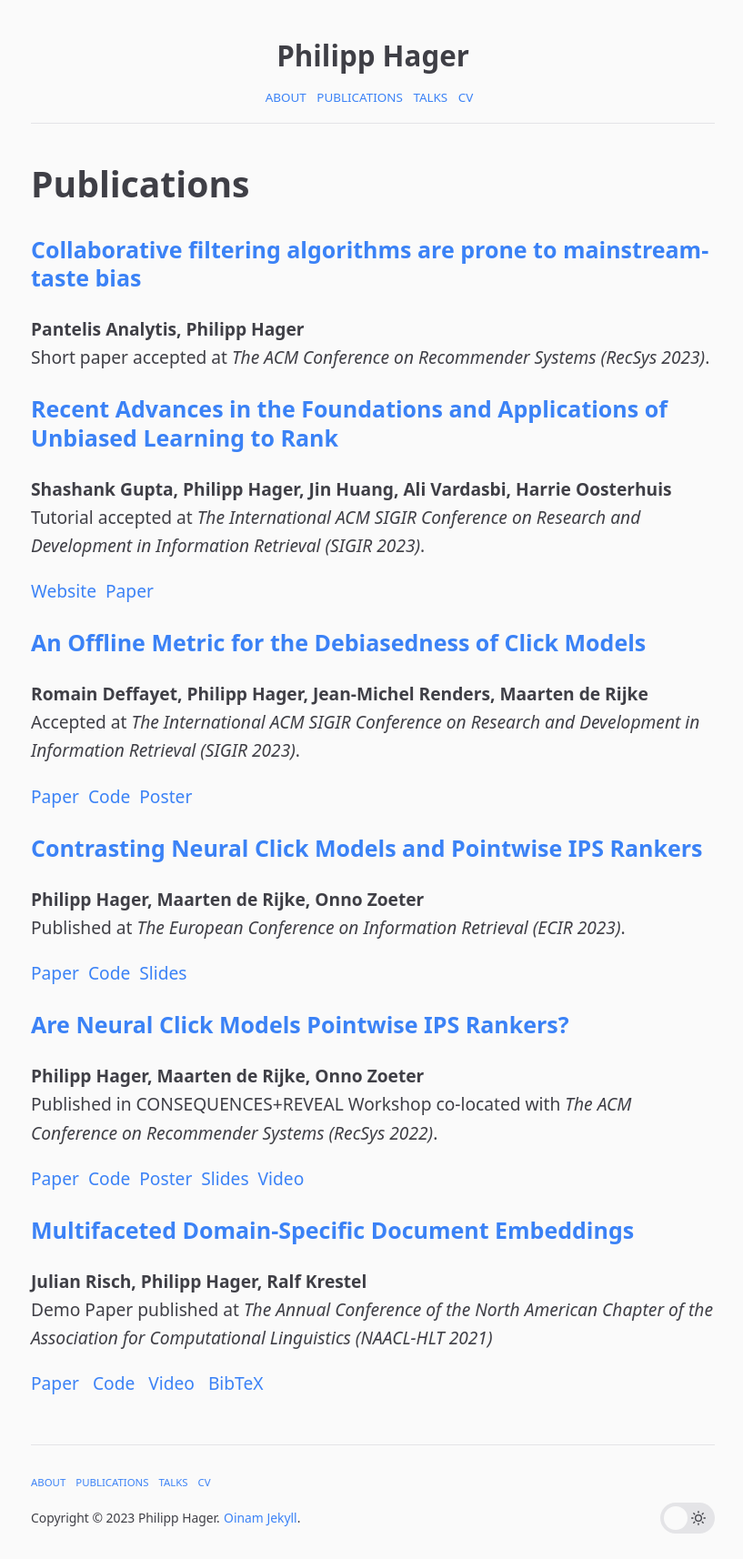
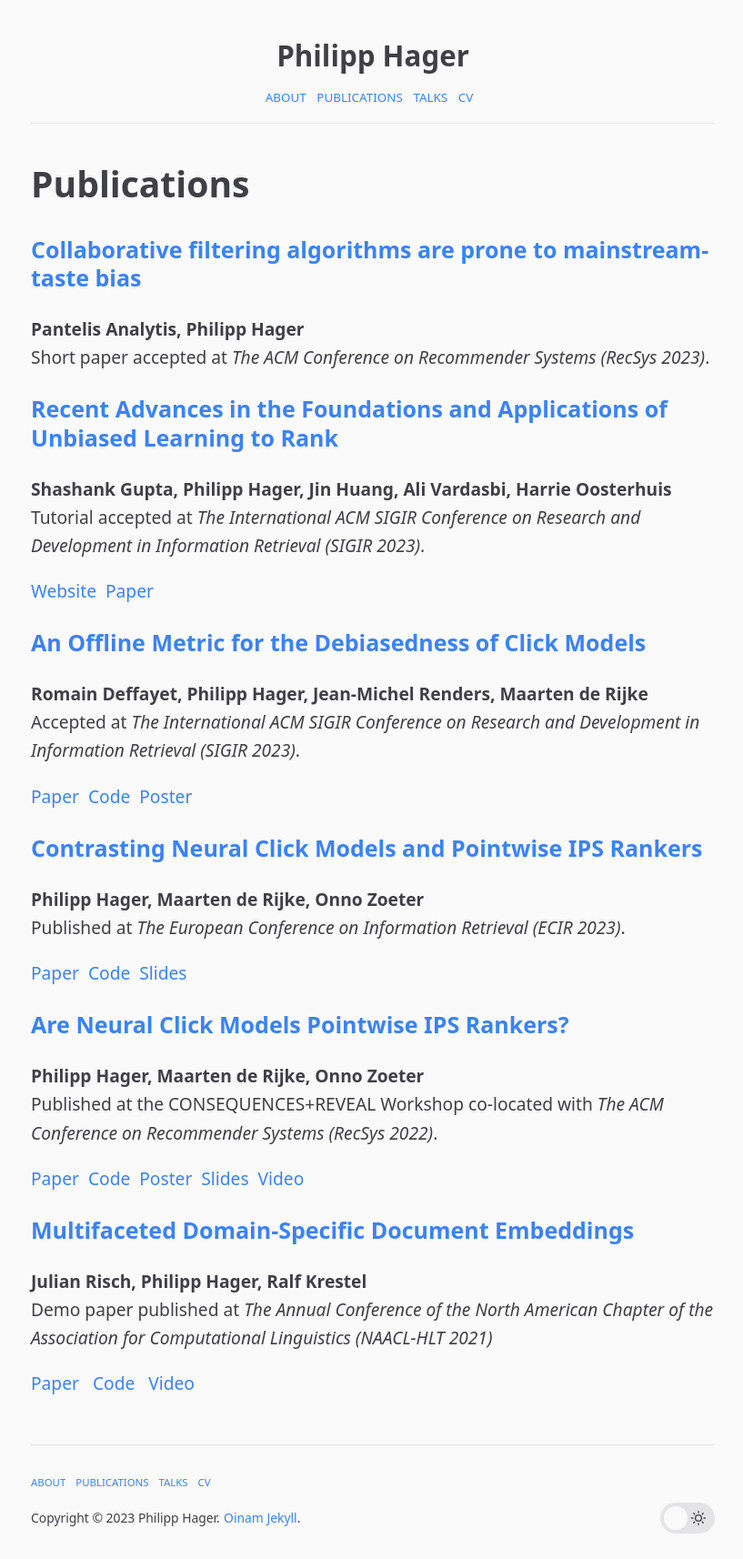
Before and after one commit to philipphager/philipphager.github.io, a Jekyll site: the page built from publications.md, in a window 1280 px wide. Shown: the whole page at 91% size, without its empty margins (230-1047 px from the left). Built offline with Jekyll 4.4.1, drawn with Linux system fonts in a browser that asks for light colours.

Commit message:
Update publications.md

```diff
--- a/publications.md
+++ b/publications.md
@@ -37,7 +37,7 @@
 
 ### [Are Neural Click Models Pointwise IPS Rankers?](/assets/papers/2022-cm-vs-ips.pdf)
 **Philipp Hager, Maarten de Rijke, Onno Zoeter**\
-Published in CONSEQUENCES+REVEAL Workshop co-located with *The ACM Conference on Recommender Systems (RecSys 2022)*.
+Published at the CONSEQUENCES+REVEAL Workshop co-located with *The ACM Conference on Recommender Systems (RecSys 2022)*.
 
 [Paper](/assets/papers/2022-cm-vs-ips.pdf)
 &nbsp;[Code](https://github.com/philipphager/ultr-cm-vs-ips)
@@ -48,9 +48,8 @@
 
 ###  [Multifaceted Domain-Specific Document Embeddings](https://aclanthology.org/2021.naacl-demos.9/)
 **Julian Risch, Philipp Hager, Ralf Krestel**\
-Demo Paper published at *The Annual Conference of the North American Chapter of the Association for Computational Linguistics (NAACL-HLT 2021)*
+Demo paper published at *The Annual Conference of the North American Chapter of the Association for Computational Linguistics (NAACL-HLT 2021)*
 
 [Paper](https://hpi.de/fileadmin/user_upload/fachgebiete/naumann/people/risch/risch2021multifaceted.pdf)
 &nbsp; [Code](https://github.com/philipphager/faceted-domain-encoder)
 &nbsp; [Video](https://www.youtube.com/watch?v=HHcsX2clEwg)
-&nbsp; [BibTeX](https://aclanthology.org/2021.naacl-demos.9.bib)
```
